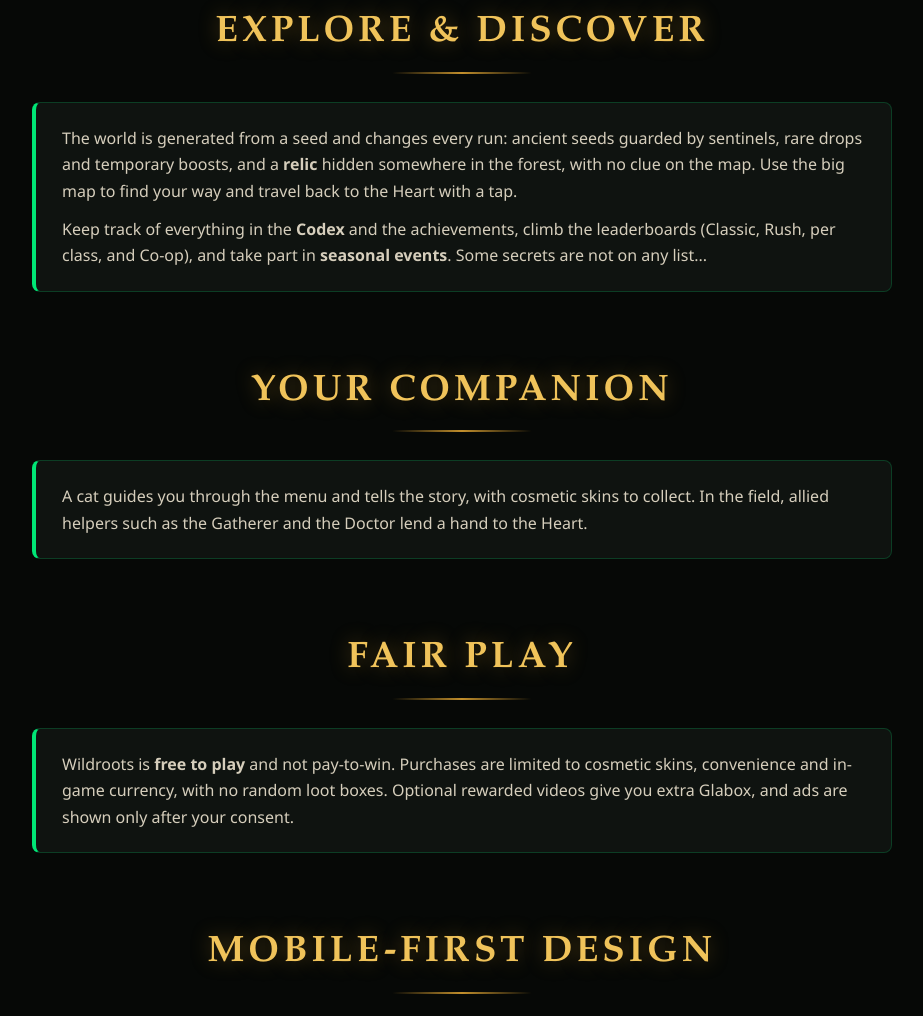
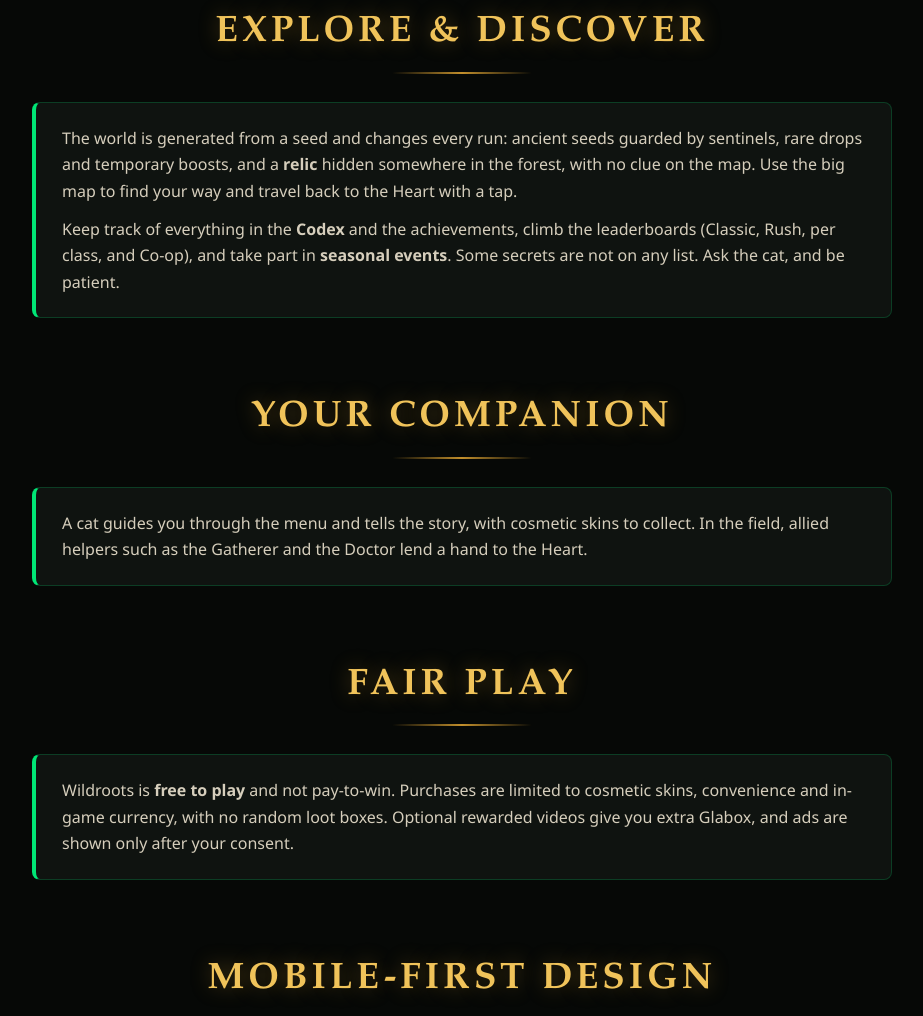
Before and after one commit to Panzadabira/Wildroots_website, a plain HTML site: page index.html in a window 1280 px wide. Shown: the part 3947-4963 px from the top of the page, without its empty margins (178-1101 px from the left). Drawn offline with Linux system fonts and the light colour scheme.

Commit message:
Home: allusione al segreto del gatto (Ask the cat, and be patient)

```diff
--- a/index.html
+++ b/index.html
@@ -557,7 +557,7 @@
             <div class="section-rule"></div>
             <div class="panel">
                 <p>The world is generated from a seed and changes every run: ancient seeds guarded by sentinels, rare drops and temporary boosts, and a <strong>relic</strong> hidden somewhere in the forest, with no clue on the map. Use the big map to find your way and travel back to the Heart with a tap.</p>
-                <p>Keep track of everything in the <strong>Codex</strong> and the achievements, climb the leaderboards (Classic, Rush, per class, and Co-op), and take part in <strong>seasonal events</strong>. Some secrets are not on any list...</p>
+                <p>Keep track of everything in the <strong>Codex</strong> and the achievements, climb the leaderboards (Classic, Rush, per class, and Co-op), and take part in <strong>seasonal events</strong>. Some secrets are not on any list. Ask the cat, and be patient.</p>
             </div>
         </section>
 
```
